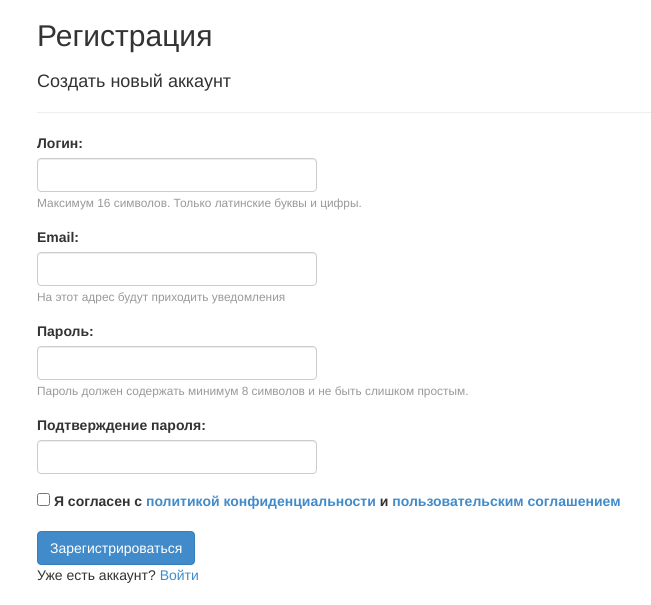
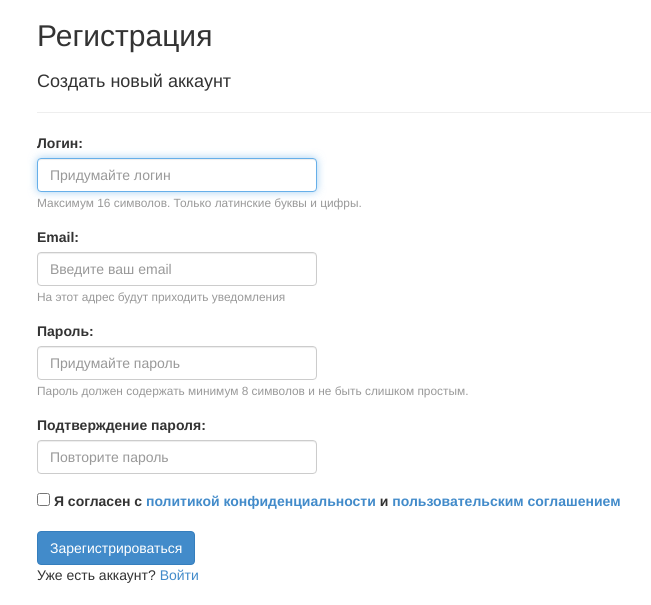
Before and after one commit to Pauqqqsdy/EsportsSystem, a Django app: page /register/ in a window 1280 px wide. Shown: the part 51-656 px from the top of the page, without its empty margins (33-684 px from the left). Run offline with Django 3.2, Linux system fonts and the light colour scheme; some libraries are stand-ins or nearby versions.

Commit message:
Registration was fixed

```diff
--- a/app/forms.py
+++ b/app/forms.py
@@ -63,32 +63,76 @@ class ExtendedUserCreationForm(UserCreationForm):
     email = forms.EmailField(
         required=True,
         label="Email",
+        widget=forms.EmailInput(attrs={
+            'class': 'form-control',
+            'placeholder': 'Введите ваш email',
+            'oninvalid': "this.setCustomValidity('Email обязателен для заполнения')",
+            'oninput': "this.setCustomValidity('')"
+        }),
         error_messages={
-            'required': 'Email обязателен для заполнения'
+            'required': 'Email обязателен для заполнения',
+            'invalid': 'Введите корректный email адрес'
         }
     )
     privacy_policy = forms.BooleanField(
         required=True,
         label="Я согласен с политикой конфиденциальности",
+        widget=forms.CheckboxInput(attrs={
+            'class': 'form-check-input',
+            'oninvalid': "this.setCustomValidity('Требуется принять условия соглашения')",
+            'oninput': "this.setCustomValidity('')"
+        }),
         error_messages={
-            'required': 'Вы должны принять условия соглашения'
+            'required': 'Требуется принять условия соглашения'
         }
     )
 
     class Meta:
         model = User
         fields = ('username', 'email', 'password1', 'password2', 'privacy_policy')
+        widgets = {
+            'username': forms.TextInput(attrs={
+                'class': 'form-control',
+                'placeholder': 'Придумайте логин',
+                'pattern': '[a-zA-Z0-9]+',
+                'maxlength': '16',
+                'oninvalid': "this.setCustomValidity('Логин обязателен для заполнения')",
+                'oninput': "this.setCustomValidity('')"
+            }),
+        }
         error_messages = {
             'username': {
                 'required': 'Логин обязателен для заполнения',
+                'max_length': 'Логин не должен превышать 16 символов',
+                'invalid': 'Только латинские буквы и цифры'
             },
             'password1': {
                 'required': 'Пароль обязателен для заполнения',
+                'password_mismatch': 'Пароли не совпадают',
+                'password_too_short': 'Пароль должен содержать минимум 8 символов',
+                'password_too_common': 'Пароль слишком простой'
             },
             'password2': {
                 'required': 'Пожалуйста, подтвердите пароль',
             },
         }
+
+    def __init__(self, *args, **kwargs):
+        super().__init__(*args, **kwargs)
+        self.fields['password1'].widget = forms.PasswordInput(attrs={
+            'class': 'form-control',
+            'placeholder': 'Придумайте пароль',
+            'required': 'required',
+            'oninvalid': "this.setCustomValidity('Пароль обязателен для заполнения')",
+            'oninput': "this.setCustomValidity('')"
+        })
+        self.fields['password2'].widget = forms.PasswordInput(attrs={
+            'class': 'form-control',
+            'placeholder': 'Повторите пароль',
+            'required': 'required',
+            'oninvalid': "this.setCustomValidity('Пожалуйста, подтвердите пароль')",
+            'oninput': "this.setCustomValidity('')"
+        })
 
     def clean_email(self):
         email = self.cleaned_data['email']
@@ -101,21 +145,6 @@ class ExtendedUserCreationForm(UserCreationForm):
         if User.objects.filter(username=username).exists():
             raise ValidationError("Этот никнейм уже занят")
         return username
-
-    def __init__(self, *args, **kwargs):
-        super().__init__(*args, **kwargs)
-        self.fields['password1'].widget = forms.PasswordInput(attrs={
-            'class': 'form-control',
-            'required': 'required',
-            'oninvalid': "this.setCustomValidity('Пожалуйста, введите пароль')",
-            'oninput': "this.setCustomValidity('')"
-        })
-        self.fields['password2'].widget = forms.PasswordInput(attrs={
-            'class': 'form-control',
-            'required': 'required',
-            'oninvalid': "this.setCustomValidity('Пожалуйста, подтвердите пароль')",
-            'oninput': "this.setCustomValidity('')"
-        })
 
 class TeamCreationForm(forms.ModelForm):
     class Meta:
--- a/app/templates/app/auth/register.html
+++ b/app/templates/app/auth/register.html
@@ -44,14 +36,9 @@
 
             <div class="form-group">
                 <label for="id_email">Email:</label>
-                <input type="email"
-                       name="email"
-                       id="id_email"
-                       class="form-control {% if form.email.errors %}is-invalid{% endif %}"
-                       value="{{ form.email.value|default:'' }}"
-                       required>
+                {{ form.email }}
                 {% if form.email.errors %}
-                <div class="invalid-feedback">
+                <div class="invalid-feedback d-block">
                     {% for error in form.email.errors %}
                     {{ error }}
                     {% endfor %}
@@ -117,14 +100,60 @@
 
 <script>
     document.addEventListener('DOMContentLoaded', function () {
+        // Валидация логина (только латинские буквы и цифры)
         const usernameField = document.getElementById('id_username');
+        if (usernameField) {
+            usernameField.addEventListener('input', function () {
+                this.value = this.value.replace(/[^a-zA-Z0-9]/g, '');
+                if (this.value.length > 16) {
+                    this.value = this.value.substring(0, 16);
+                }
+            });
+        }
 
-        usernameField.addEventListener('input', function () {
-            this.value = this.value.replace(/[^a-zA-Z0-9]/g, '');
-            if (this.value.length > 16) {
-                this.value = this.value.substring(0, 16);
-            }
-        });
+        // Кастомная валидация формы при отправке
+        const form = document.querySelector('form');
+        if (form) {
+            form.addEventListener('submit', function (e) {
+                let isValid = true;
+
+                // Проверка всех обязательных полей
+                const requiredFields = form.querySelectorAll('[required]');
+                requiredFields.forEach(field => {
+                    field.classList.remove('is-invalid');
+                    const feedback = field.nextElementSibling;
+                    if (feedback && feedback.classList.contains('invalid-feedback')) {
+                        feedback.remove();
+                    }
+
+                    if ((field.type !== 'checkbox' && !field.value.trim()) ||
+                        (field.type === 'checkbox' && !field.checked)) {
+                        isValid = false;
+                        field.classList.add('is-invalid');
+
+                        // Создаем сообщение об ошибке
+                        const errorDiv = document.createElement('div');
+                        errorDiv.className = 'invalid-feedback';
+
+                        // Устанавливаем кастомное сообщение в зависимости от поля
+                        const fieldMessages = {
+                            'id_username': 'Логин обязателен для заполнения',
+                            'id_email': 'Email обязателен для заполнения',
+                            'id_password1': 'Пароль обязателен для заполнения',
+                            'id_password2': 'Пожалуйста, подтвердите пароль',
+                            'id_privacy_policy': 'Требуется принять условия соглашения'
+                        };
+
+                        errorDiv.textContent = fieldMessages[field.id] || 'Это поле обязательно для заполнения';
+                        field.parentNode.insertBefore(errorDiv, field.nextSibling);
+                    }
+                });
+
+                if (!isValid) {
+                    e.preventDefault();
+                }
+            });
+        }
     });
 </script>
 {% endblock %}
```
Also changed, not shown: other parts of app/templates/app/auth/register.html (+7 -19 lines), db.sqlite3.
